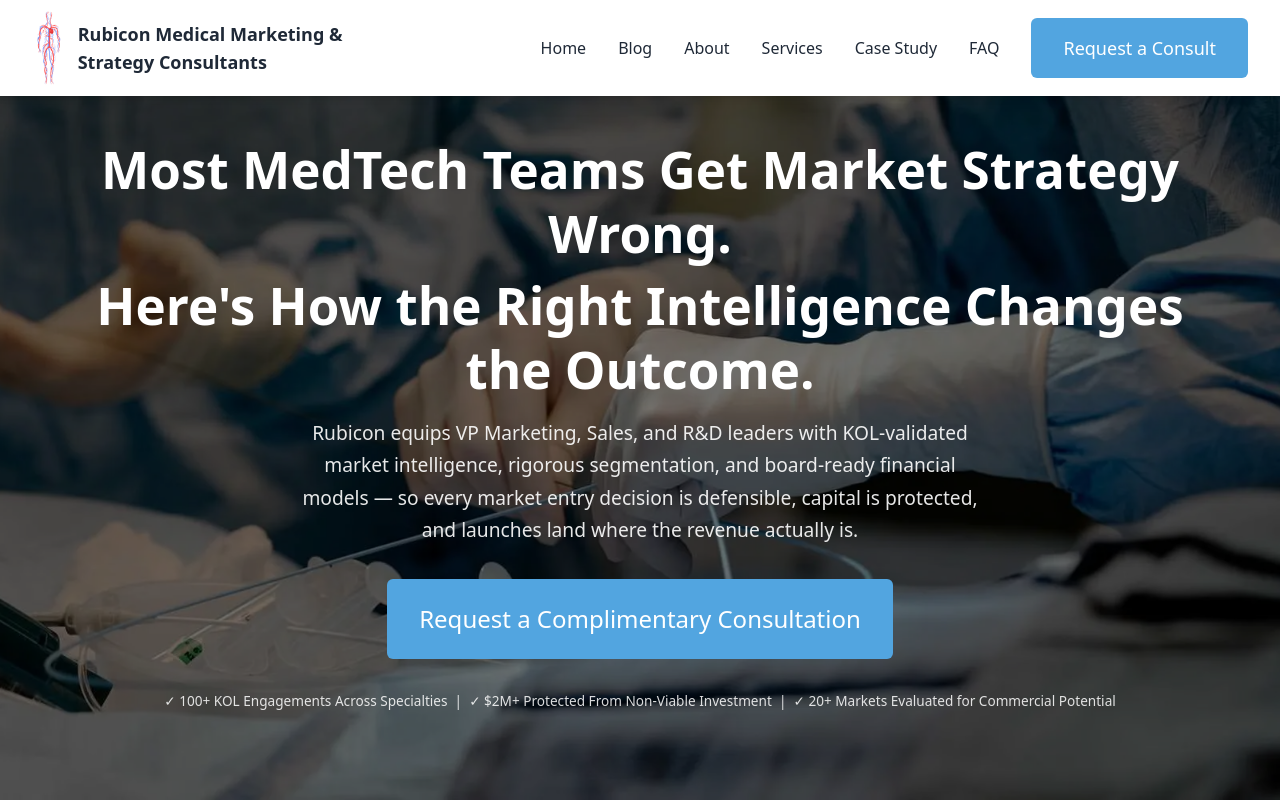
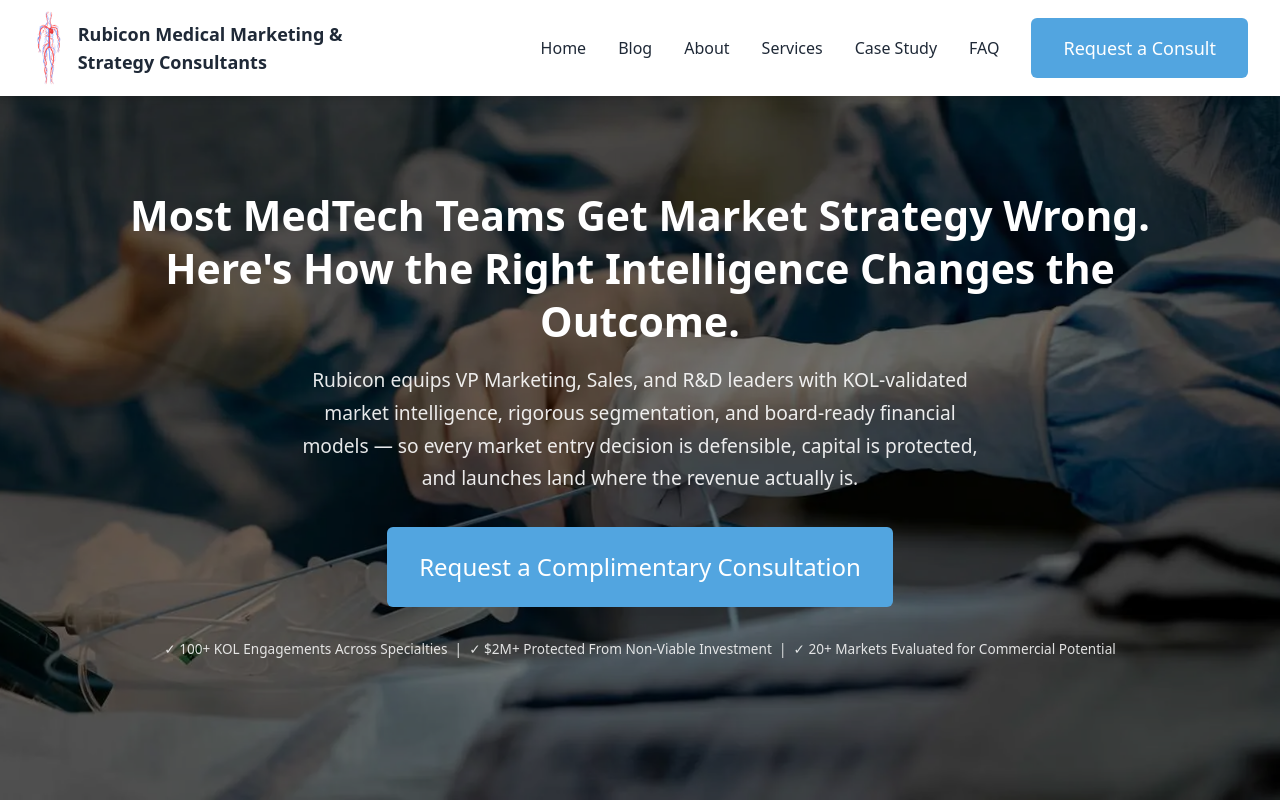
Before and after one commit to theanchorframe/Rubicon-med-frontend, a React (Vite) app: page / in a window 1280 px wide. Shown: the top 800 px of the page. Built offline with nearby package versions, Linux system fonts and the light colour scheme.

Commit message:
Refined hero headline layout
Co-authored-by: theanchorframe <225102299+theanchorframe@users.noreply.github.com>

```diff
--- a/src/components/HeroSection.tsx
+++ b/src/components/HeroSection.tsx
@@ -31,9 +31,8 @@ const HeroSection = ({ onOpenConsultation }: HeroSectionProps) => {
               animate={{ opacity: 1, y: 0 }}
               transition={{ delay: 0.4 }}
               className="text-3xl sm:text-4xl md:text-5xl font-bold text-white"
-              style={{ fontSize: 'clamp(1.75rem, 4vw, 3.5rem)', lineHeight: '1.25' }}>
-              Most MedTech Teams Get Market Strategy Wrong.{" "}
-              <span className="block mt-2">Here's How the Right Intelligence Changes the Outcome.</span>
+              style={{ fontSize: 'clamp(1.75rem, 3.2vw, 2.8rem)', lineHeight: '1.3' }}>
+              Most MedTech Teams Get Market Strategy Wrong. Here's How the Right Intelligence Changes the Outcome.
             </motion.h1>
 
             <motion.p
```
